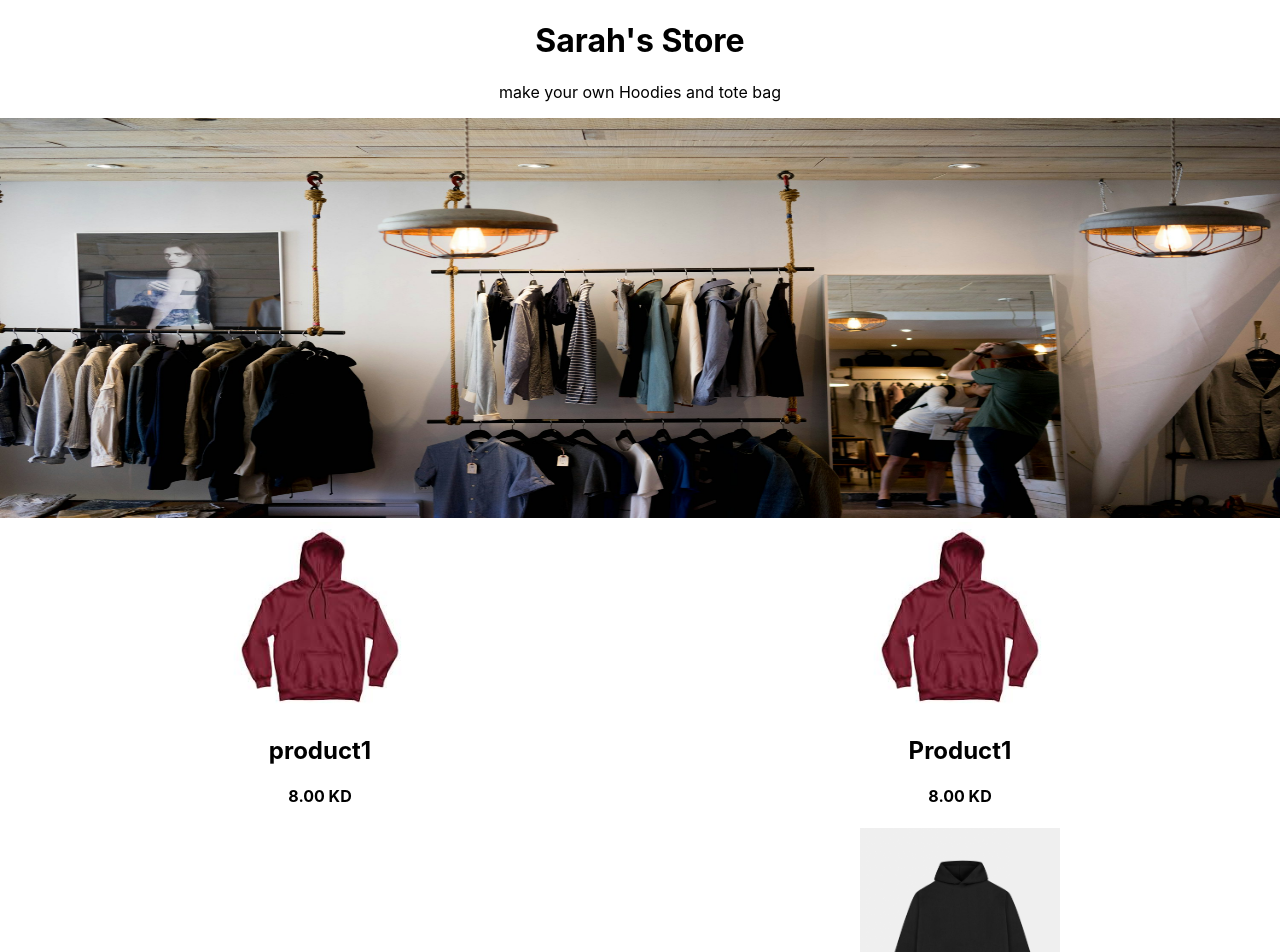
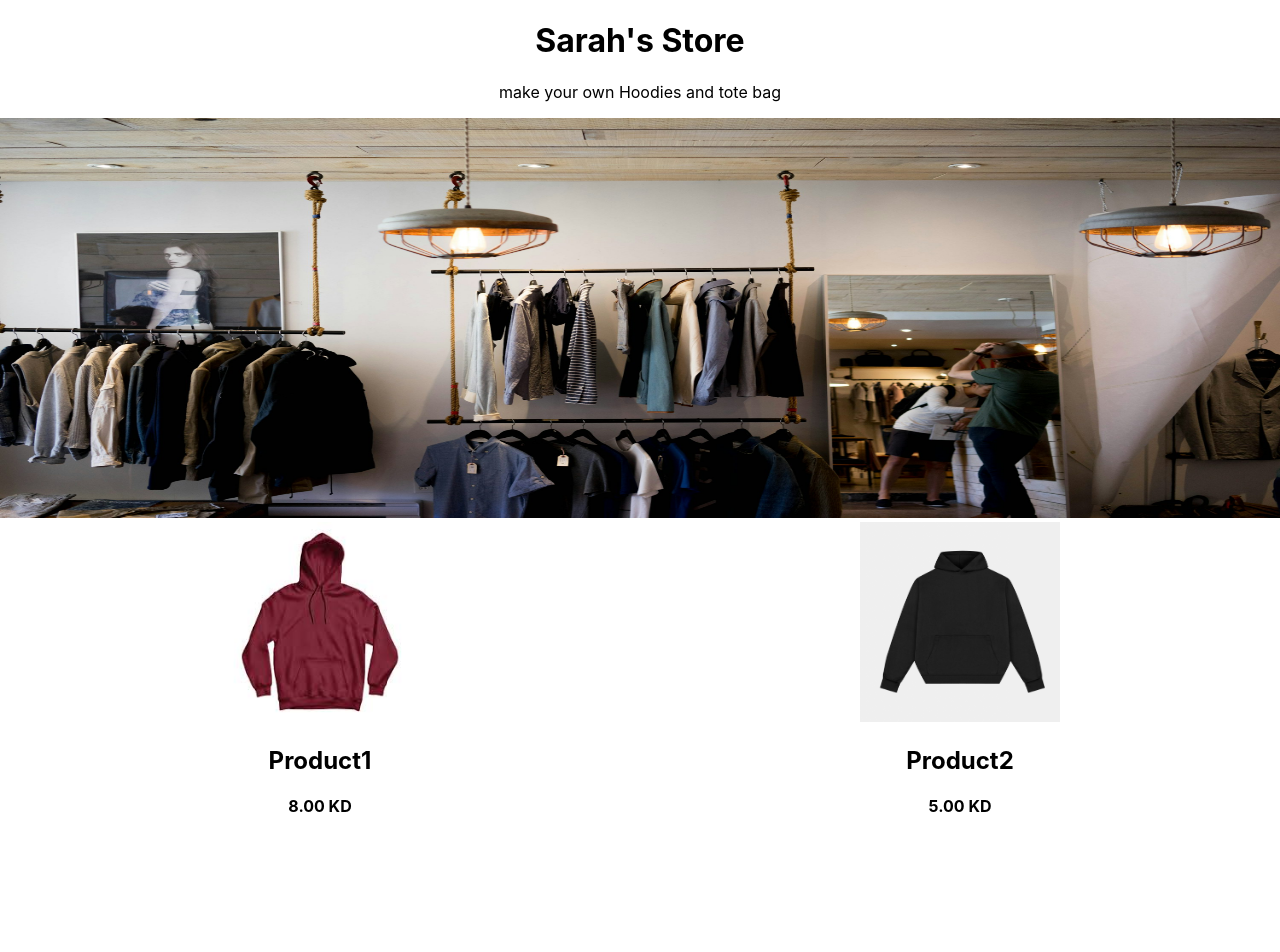
Before and after one commit to Sarahmama/ReactDay1, a React (Create React App) app: page / in a window 1280 px wide. Shown: the top 952 px of the page. After the commit the page ends 837 px from the top, so only its background shows below. Built offline with nearby package versions, Linux system fonts and the light colour scheme.

Commit message:
page6 added without bonus

```diff
--- a/src/App.js
+++ b/src/App.js
@@ -20,8 +20,7 @@ function App() {
       <h1>Sarah's Store</h1>
       <p> make your own Hoodies and tote bag</p>
       <img src={store} alt='store image' width="100%" height="400px" />
-      <div className='products'>
-<ProductItem/>
+      <div className=''>
 <ProductList/>
       </div>
     </div>
--- a/src/components/ProductItem.js
+++ b/src/components/ProductItem.js
@@ -1,12 +1,13 @@
 import React from 'react'
 import product1 from '../product1.jpg'
 
-const ProductItem = () => {
+const ProductItem = (props) => {
   return (
     <div>
-        <img src={product1} width="200px" />
-    <h2>product1</h2>
-    <h4>8.00 KD</h4></div>
+    <img src={props.myProduct.image} width="200px"height="200px"/>
+    <h2>{props.myProduct.name}</h2>
+    <h4>{props.myProduct.price}</h4>
+    </div>
   )
 }
 
--- a/src/components/ProductList.js
+++ b/src/components/ProductList.js
@@ -1,19 +1,18 @@
 import React from 'react'
-
+import ProductItem from './ProductItem';
 import products from '../products'
+import '../App.css'
 
 const ProductList = () => {
       const productList = products.map((product, index) => {
 return(
       <div key={index}>
-        <img src={product.image} width="200px" />
-        <h2>{product.name}</h2>
-        <h4>{product.price}</h4>
+    <ProductItem myProduct={product} />
       </div>)
   });
 
   return (
- <div>{productList}</div>
+ <div className='products'>{productList}</div>
   );
 }
 
```
